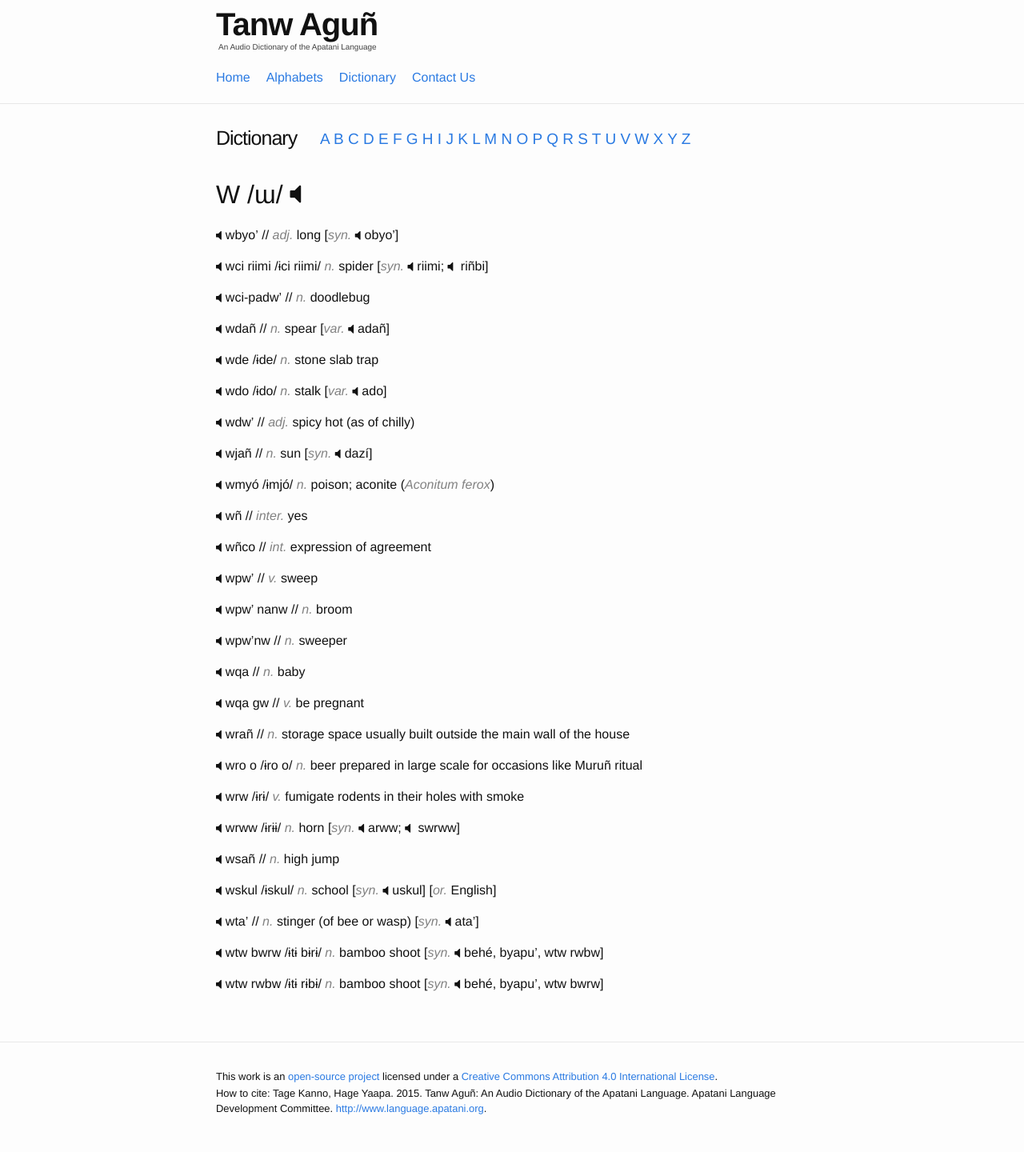
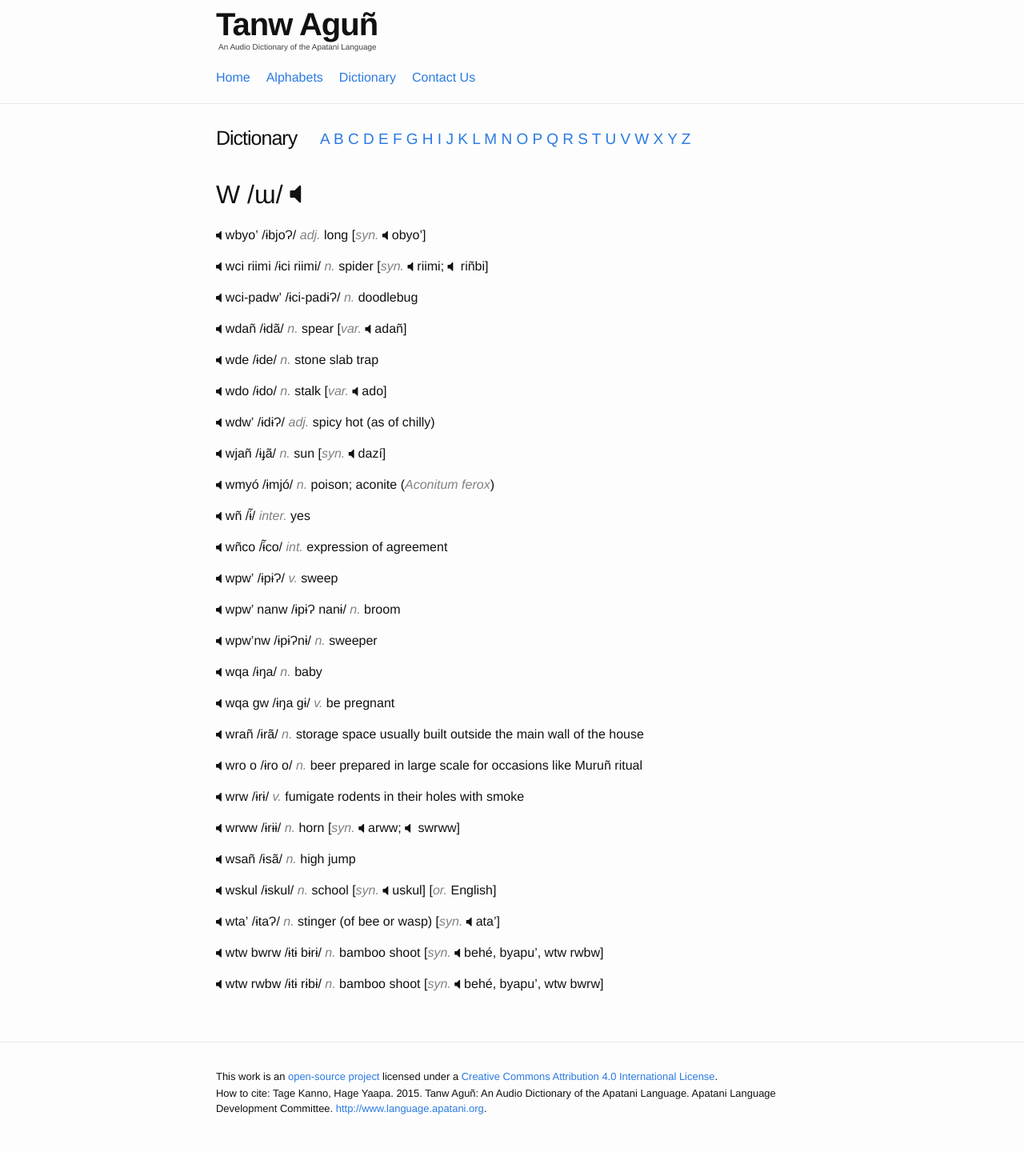
Before and after one commit to hacksparrow/language.apatani.org, a Jekyll site: the page built from dictionary/w.md, in a window 1280 px wide. Shown: the whole page at 80% size. Built offline with Jekyll 4.4.1, drawn with Linux system fonts in a browser that asks for light colours; nearby versions of some CDN libraries; comment, search, counter and statistics services are not loaded.

Commit message:
Update w.md

```diff
--- a/dictionary/w.md
+++ b/dictionary/w.md
@@ -6,16 +6,16 @@ devanagari:
 ipa: ɯ
 ---
 
-__wbyo'__	// _adj._	long	[_syn._	obyo']
+__wbyo'__	/ɨbjoɁ/ _adj._	long	[_syn._	obyo']
 
 
 __wci riimi__	/ɨci riimi/ _n._	spider	[_syn._	riimi; riñbi]
 
 
-__wci-padw'__	// _n._	doodlebug
+__wci-padw'__	/ɨci-padɨɁ/ _n._	doodlebug
 
 
-__wdañ__	// _n._	spear	[_var._	adañ]
+__wdañ__	/ɨdã/ _n._	spear	[_var._	adañ]
 
 
 __wde__	/ɨde/ _n._	stone slab trap
@@ -24,37 +24,37 @@ __wde__	/ɨde/ _n._	stone slab trap
 __wdo__	/ɨdo/ _n._	stalk	[_var._	ado]
 
 
-__wdw'__	// _adj._	spicy hot (as of chilly)
+__wdw'__	/ɨdɨɁ/ _adj._	spicy hot (as of chilly)
 
 
-__wjañ__	// _n._	sun	[_syn._	dazí]
+__wjañ__	/ɨɟã/ _n._	sun	[_syn._	dazí]
 
 
 __wmyó__	/ɨmjó/ _n._	poison; aconite (_Aconitum ferox_)
 
 
-__wñ__	// _inter._	yes
+__wñ__	/ɨ̃/ _inter._	yes
 
 
-__wñco__	// _int._	expression of agreement
+__wñco__	/ɨ̃co/ _int._	expression of agreement
 
 
-__wpw'__	// _v._	sweep
+__wpw'__	/ɨpɨɁ/ _v._	sweep
 
 
-__wpw' nanw__	// _n._	broom
+__wpw' nanw__	/ɨpɨɁ nanɨ/ _n._	broom
 
 
-__wpw'nw__	// _n._	sweeper
+__wpw'nw__	/ɨpɨɁnɨ/ _n._	sweeper
 
 
-__wqa__	// _n._	baby
+__wqa__	/ɨŋa/ _n._	baby
 
 
-__wqa gw__	// _v._	be pregnant
+__wqa gw__	/ɨŋa gɨ/ _v._	be pregnant
 
 
-__wrañ__	// _n._	storage space usually built outside the main wall of the house
+__wrañ__	/ɨrã/ _n._	storage space usually built outside the main wall of the house
 
 
 __wro o__	/ɨro o/ _n._	beer prepared in large scale for occasions like Muruñ ritual
@@ -66,13 +66,13 @@ __wrw__	/ɨrɨ/ _v._	fumigate rodents in their holes with smoke
 __wrww__	/ɨrɨɨ/ _n._	horn	[_syn._	arww; swrww]
 
 
-__wsañ__	// _n._	high jump
+__wsañ__	/ɨsã/ _n._	high jump
 
 
 __wskul__	/ɨskul/ _n._	school	[_syn._	uskul]	[_or._	English]
 
 
-__wta'__	// _n._	stinger (of bee or wasp)	[_syn._	ata']
+__wta'__	/ɨtaɁ/ _n._	stinger (of bee or wasp)	[_syn._	ata']
 
 
 __wtw bwrw__	/ɨtɨ bɨrɨ/ _n._	bamboo shoot	[_syn._	behé, byapu', wtw rwbw]
```
